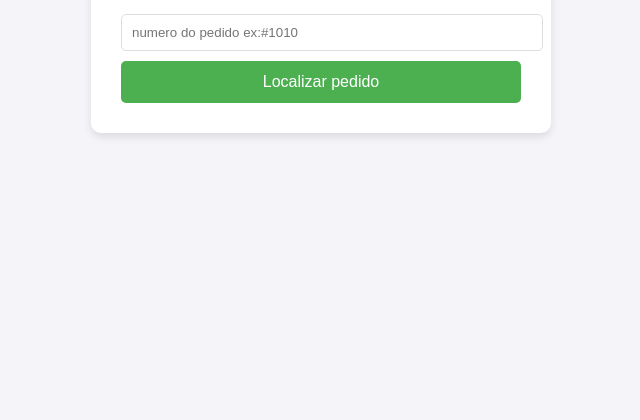
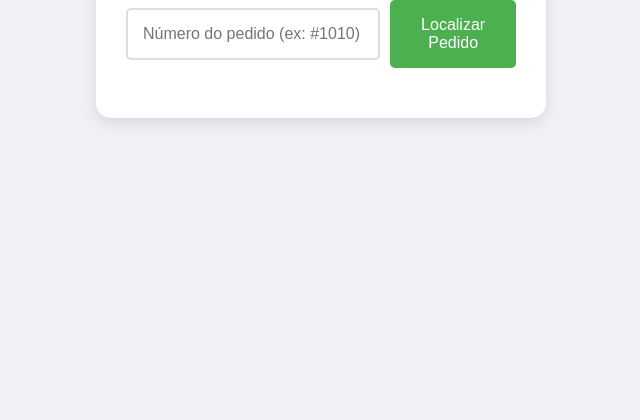
Before and after one commit to crassbrasil/consulta-cpf, a plain HTML site: page index.html in a window 1280 px wide. Shown: the part 380-800 px from the top of the page, without its empty margins (319-959 px from the left). Drawn offline with Linux system fonts and the light colour scheme.

Commit message:
Update index.html

```diff
--- a/index.html
+++ b/index.html
@@ -5,10 +5,15 @@
     <meta name="viewport" content="width=device-width, initial-scale=1.0">
     <title>Verificar Pedido</title>
     <style>
-        /* Estilos básicos */
+        /* Estilos globais */
+        * {
+            margin: 0;
+            padding: 0;
+            box-sizing: border-box;
+        }
         body {
-            font-family: Arial, sans-serif;
-            background-color: #f4f4f9;
+            font-family: 'Arial', sans-serif;
+            background-color: #f0f0f5;
             display: flex;
             justify-content: center;
             align-items: center;
@@ -17,36 +22,76 @@
         }
         .container {
             text-align: center;
-            background-color: white;
+            background-color: #ffffff;
             padding: 30px;
-            border-radius: 10px;
-            box-shadow: 0 4px 8px rgba(0, 0, 0, 0.1);
+            border-radius: 15px;
+            box-shadow: 0 5px 15px rgba(0, 0, 0, 0.1);
             width: 100%;
-            max-width: 400px;
+            max-width: 450px;
         }
-        input {
-            padding: 10px;
+
+        h2 {
+            font-size: 24px;
+            margin-bottom: 20px;
+            color: #333;
+        }
+
+        /* Estilo da barra de busca */
+        .search-box {
             width: 100%;
-            margin: 10px 0;
+            display: flex;
+            align-items: center;
+            justify-content: center;
+            margin-bottom: 20px;
+        }
+        .search-box input {
+            width: 80%;
+            padding: 15px;
+            font-size: 16px;
+            border: 2px solid #ddd;
             border-radius: 5px;
-            border: 1px solid #ddd;
+            transition: border-color 0.3s ease;
         }
-        button {
+        .search-box input:focus {
+            border-color: #4CAF50;
+            outline: none;
+        }
+
+        /* Estilo do botão */
+        .search-box button {
+            padding: 16px;
             background-color: #4CAF50;
             color: white;
-            padding: 12px;
+            font-size: 16px;
             border: none;
             border-radius: 5px;
             cursor: pointer;
-            width: 100%;
-            font-size: 16px;
+            margin-left: 10px;
+            transition: background-color 0.3s ease;
         }
-        button:hover {
+        .search-box button:hover {
             background-color: #45a049;
         }
+
+        /* Mensagem de erro */
         .error {
-            color: red;
+            color: #ff4d4d;
             font-size: 14px;
+            margin-top: 10px;
+        }
+
+        /* Responsividade */
+        @media (max-width: 600px) {
+            .container {
+                padding: 20px;
+                max-width: 90%;
+            }
+            .search-box input {
+                width: 70%;
+            }
+            .search-box button {
+                width: 25%;
+            }
         }
     </style>
 </head>
@@ -54,19 +99,19 @@
 
     <div class="container">
         <h2>Verificar Pedido</h2>
-        <form id="cpfForm">
-            <input type="text" id="cpfInput" placeholder="numero do pedido ex:#1010" maxlength="11" required>
-            <button type="submit">Localizar pedido</button>
-        </form>
+        <div class="search-box">
+            <input type="text" id="cpfInput" placeholder="Número do pedido (ex: #1010)" maxlength="11" required>
+            <button type="submit" id="submitBtn">Localizar Pedido</button>
+        </div>
         <p id="errorMessage" class="error" style="display: none;">Pedido não encontrado. Tente novamente.</p>
     </div>
 
     <script>
-        // Lista de CPFs válidos para consulta
+        // Lista de pedidos válidos para consulta
         const validCpfs = ['1052', '98765432100', '11122233344']; // Adicione os CPFs válidos aqui
 
         // Função para verificar o CPF e redirecionar
-        document.getElementById('cpfForm').addEventListener('submit', function(event) {
+        document.getElementById('submitBtn').addEventListener('click', function(event) {
             event.preventDefault(); // Impede o envio do formulário
 
             const cpf = document.getElementById('cpfInput').value;
```
